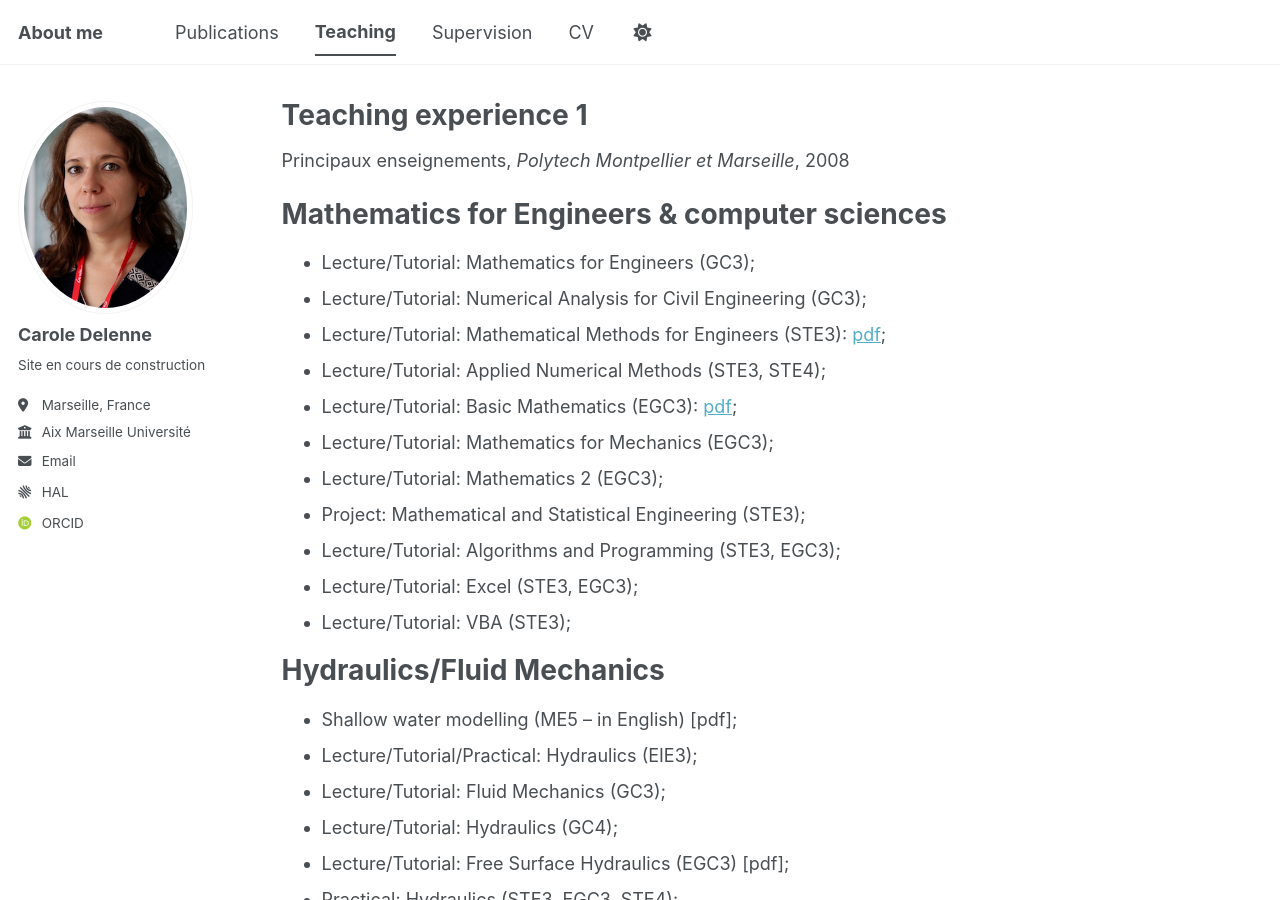
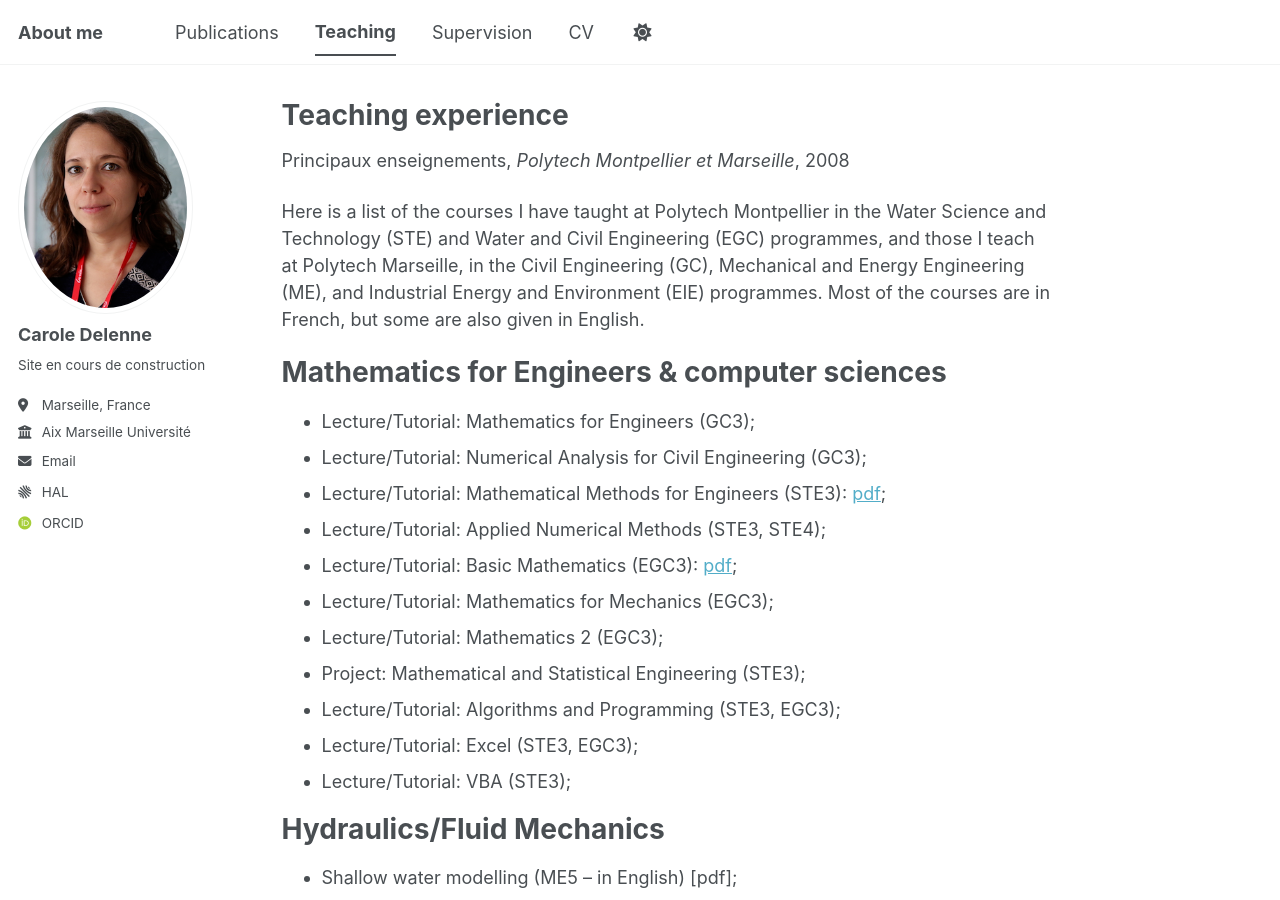
Before and after one commit to caroledelenne/caroledelenne.github.io, a Jekyll site: the page built from _teaching/Courses.md, in a window 1280 px wide and 900 px high. Built offline with Jekyll 4.4.1, drawn with Linux system fonts in a browser that asks for light colours; some web fonts are replaced; a script bundle is joined from its source files by our own code; library files that are not in the unit come from our copies.

Commit message:
teaching

```diff
--- a/_teaching/Courses.md
+++ b/_teaching/Courses.md
@@ -1,5 +1,5 @@
 ---
-title: "Teaching experience 1"
+title: "Teaching experience"
 collection: teaching
 type: "Principaux enseignements"
 permalink: /teaching/Courses
@@ -7,6 +7,11 @@ venue: "Polytech Montpellier et Marseille"
 date: 2008-09-01
 location: "Marseille, France"
 ---
+
+
+Here is a list of the courses I have taught at Polytech Montpellier in the Water Science and Technology (STE) and Water and Civil Engineering (EGC) programmes, and those I teach at Polytech Marseille, in the Civil Engineering (GC), Mechanical and Energy Engineering (ME), and Industrial Energy and Environment (EIE) programmes.
+Most of the courses are in French, but some are also given in English.
+
 
 
 Mathematics for Engineers & computer sciences
```
